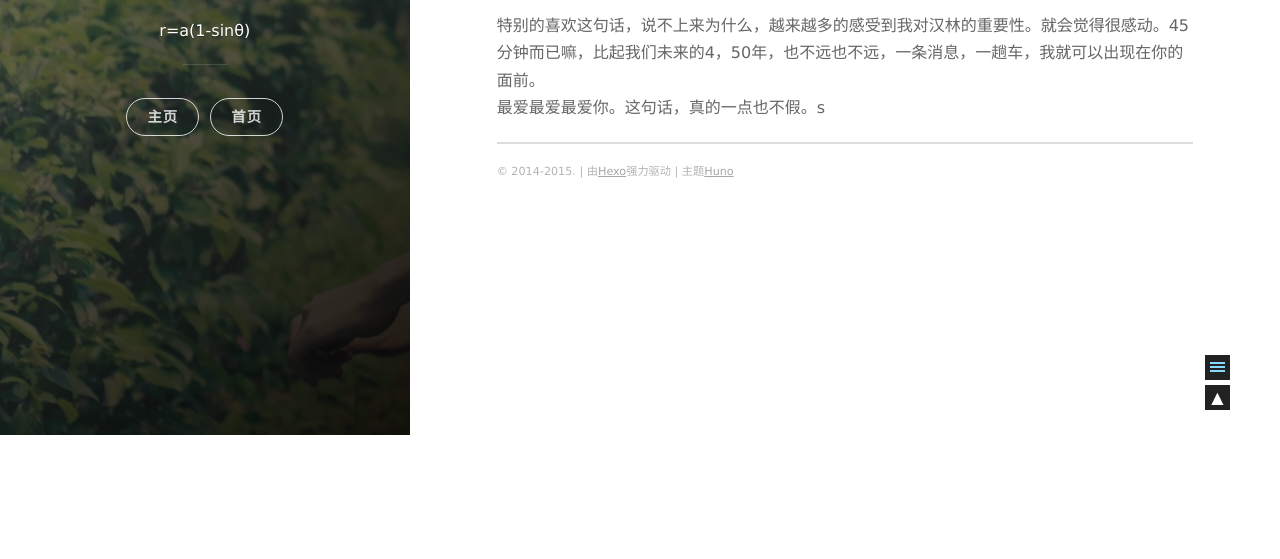
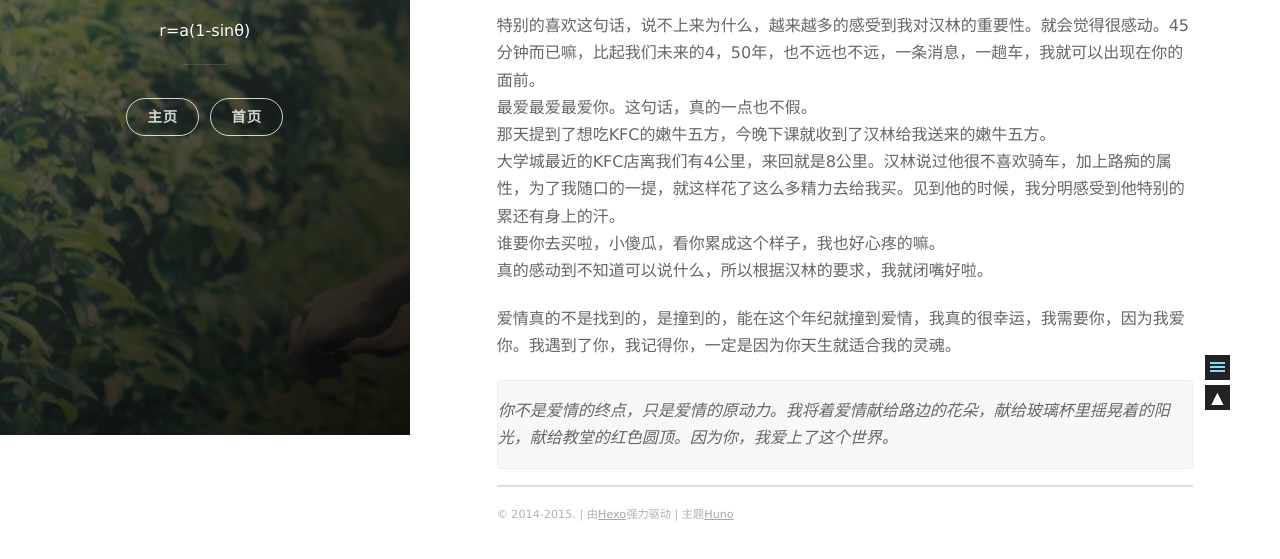
Before and after one commit to TeAmoMistletoe/TeAmoMistletoe.github.io, a plain HTML site: page 2017/05/09/20170509/index.html in a window 1280 px wide. Shown: the part 365-924 px from the top of the page. Before the commit the page ends 800 px from the top, so only its background shows below. Drawn offline with nearby package versions, Linux system fonts and the light colour scheme; some packages are replaced by stand-ins of ours.

Commit message:
Site updated: 2017-05-09 23:08:44

```diff
--- a/2017/05/09/20170509/index.html
+++ b/2017/05/09/20170509/index.html
@@ -22,7 +22,7 @@
 <meta property="og:url" content="http://MistletoeAndSail.com/2017/05/09/20170509/index.html">
 <meta property="og:site_name" content="Us">
 <meta property="og:description" content="从今天起，文章就都是在这个网址上发布啦，以后就只有我们两个能看到啦。早上起来得到的第一个消息就是，汉林转专业成功了，看着汉林努力了那么久，那么，最终也算是如愿以偿了。看汉林开心激动的样子，我也真的很开心。汉林发了空间的说说，最后一句话是这样的  从此专一为伴  特别的喜欢这句话，说不上来为什么，越来越多的感受到我对汉林的重要性。就会觉得很感动。45分钟而已嘛，比起我们未来的4，50年，也不远也不远">
-<meta property="og:updated_time" content="2017-05-09T05:56:34.000Z">
+<meta property="og:updated_time" content="2017-05-09T15:08:00.000Z">
 <meta name="twitter:card" content="summary">
 <meta name="twitter:title" content="21 | Us">
 <meta name="twitter:description" content="从今天起，文章就都是在这个网址上发布啦，以后就只有我们两个能看到啦。早上起来得到的第一个消息就是，汉林转专业成功了，看着汉林努力了那么久，那么，最终也算是如愿以偿了。看汉林开心激动的样子，我也真的很开心。汉林发了空间的说说，最后一句话是这样的  从此专一为伴  特别的喜欢这句话，说不上来为什么，越来越多的感受到我对汉林的重要性。就会觉得很感动。45分钟而已嘛，比起我们未来的4，50年，也不远也不远">
@@ -176,7 +176,11 @@ classes that you can use:
 <blockquote>
 <p>从此专一为伴</p>
 </blockquote>
-<p>特别的喜欢这句话，说不上来为什么，越来越多的感受到我对汉林的重要性。就会觉得很感动。45分钟而已嘛，比起我们未来的4，50年，也不远也不远，一条消息，一趟车，我就可以出现在你的面前。<br>最爱最爱最爱你。这句话，真的一点也不假。s</p>
+<p>特别的喜欢这句话，说不上来为什么，越来越多的感受到我对汉林的重要性。就会觉得很感动。45分钟而已嘛，比起我们未来的4，50年，也不远也不远，一条消息，一趟车，我就可以出现在你的面前。<br>最爱最爱最爱你。这句话，真的一点也不假。<br>那天提到了想吃KFC的嫩牛五方，今晚下课就收到了汉林给我送来的嫩牛五方。<br>大学城最近的KFC店离我们有4公里，来回就是8公里。汉林说过他很不喜欢骑车，加上路痴的属性，为了我随口的一提，就这样花了这么多精力去给我买。见到他的时候，我分明感受到他特别的累还有身上的汗。<br>谁要你去买啦，小傻瓜，看你累成这个样子，我也好心疼的嘛。<br>真的感动到不知道可以说什么，所以根据汉林的要求，我就闭嘴好啦。</p>
+<p>爱情真的不是找到的，是撞到的，能在这个年纪就撞到爱情，我真的很幸运，我需要你，因为我爱你。我遇到了你，我记得你，一定是因为你天生就适合我的灵魂。</p>
+<blockquote>
+<p>你不是爱情的终点，只是爱情的原动力。我将着爱情献给路边的花朵，献给玻璃杯里摇晃着的阳光，献给教堂的红色圆顶。因为你，我爱上了这个世界。</p>
+</blockquote>
 
   </section>
 
```
